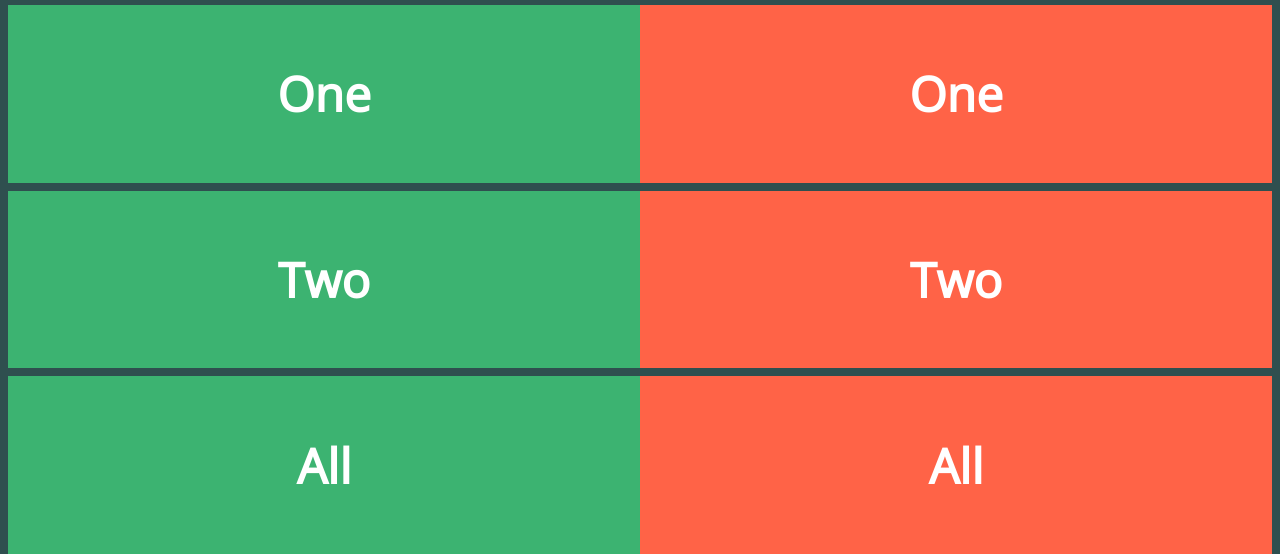
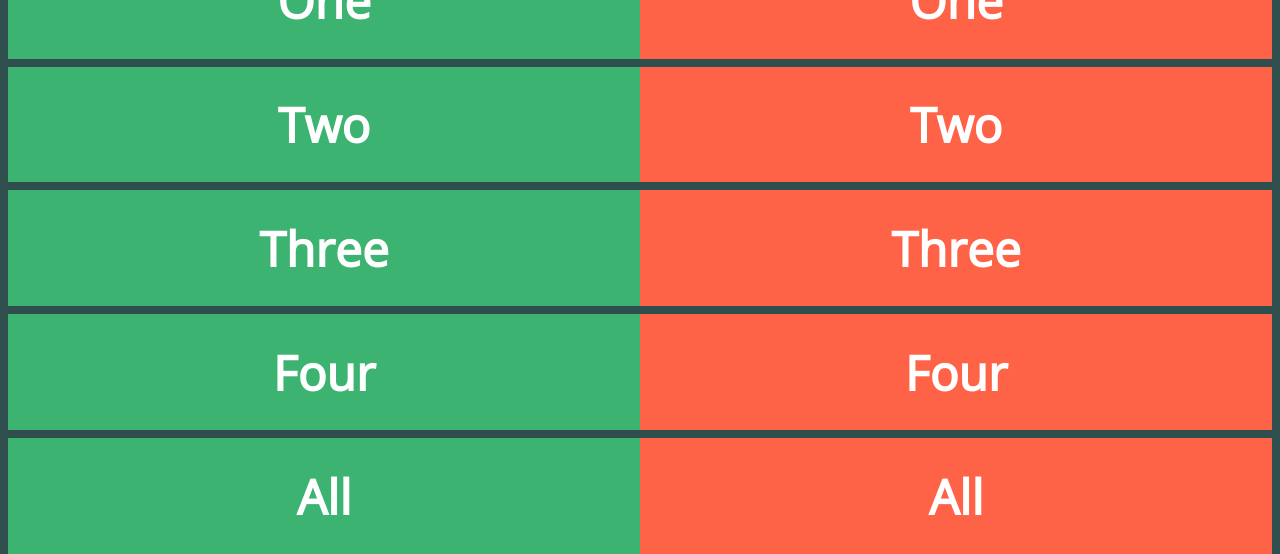
Before and after one commit to penguintutor/pi-power, a plain HTML site: page index.html in a window 1280 px wide. Shown: the part 254-808 px from the top of the page. Drawn offline with nearby package versions, Linux system fonts and the light colour scheme.

Commit message:
add buttons 3 and 4 back

```diff
--- a/index.html
+++ b/index.html
@@ -21,6 +21,10 @@
         <li id="sw_off_1" class="flex-item-off">One</li>
         <li id="sw_on_2" class="flex-item-on">Two</li>
         <li id="sw_off_2" class="flex-item-off">Two</li>
+        <li id="sw_on_3" class="flex-item-on">Three</li>
+        <li id="sw_off_3" class="flex-item-off">Three</li>
+        <li id="sw_on_4" class="flex-item-on">Four</li>
+        <li id="sw_off_4" class="flex-item-off">Four</li>
         <li id="sw_on_all" class="flex-item-on">All</li>
         <li id="sw_off_all" class="flex-item-off">All</li>
     </ul>
```
